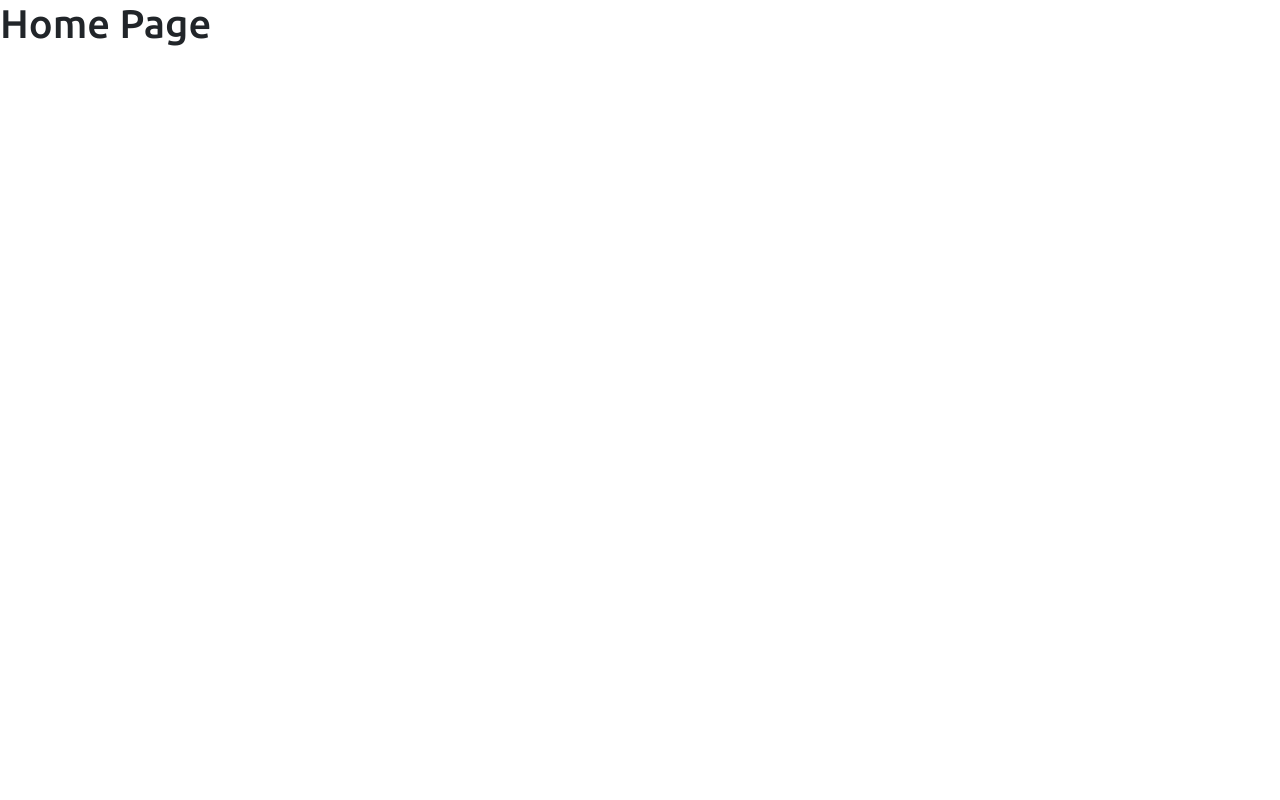
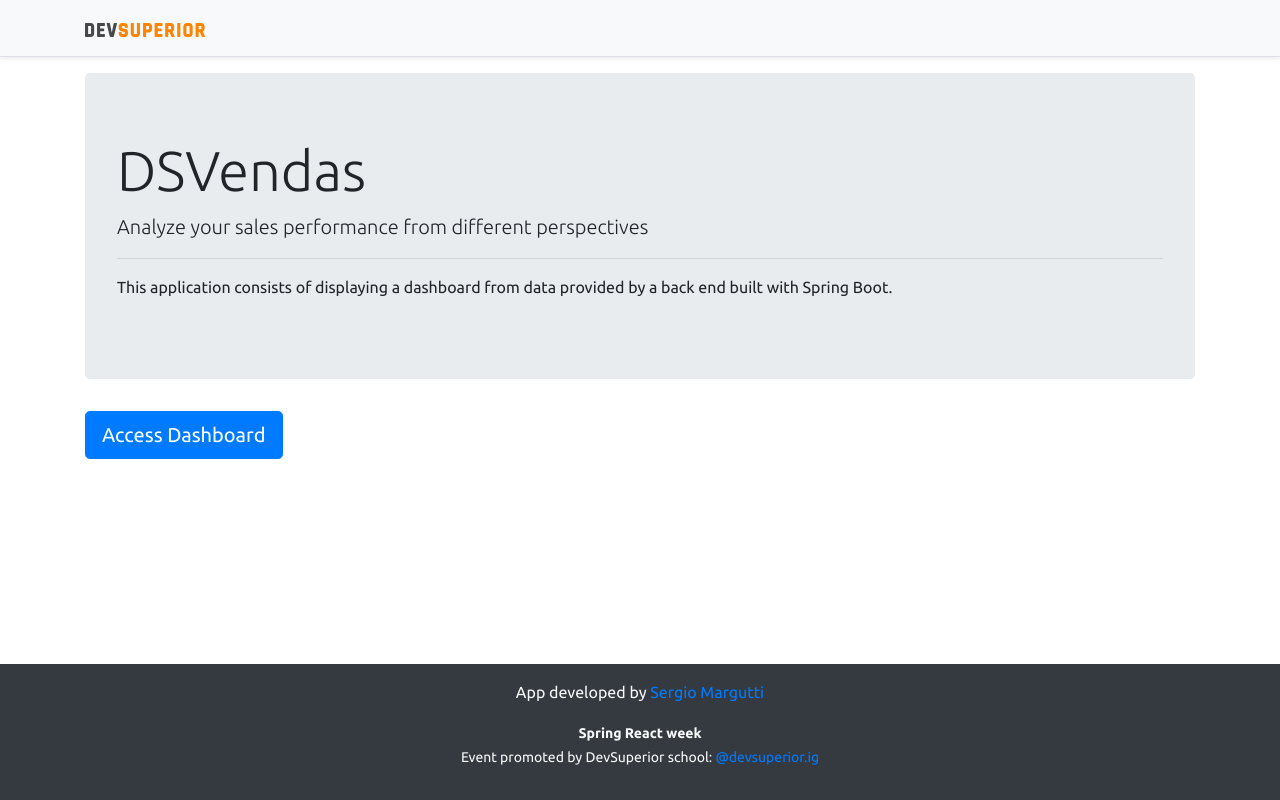
Before and after one commit to margutti/dsvendas, a React (Create React App) app in the folder frontend/: page / in a window 1280 px wide. Built offline with nearby package versions, Linux system fonts and the light colour scheme.

Commit message:
Home, navigation

```diff
--- a/frontend/src/components/NavBar/index.tsx
+++ b/frontend/src/components/NavBar/index.tsx
@@ -1,11 +1,14 @@
 import ImgDsDark from 'assets/img/ds_dark.svg';
+import { Link } from 'react-router-dom';
 
 function NavBar() {
     return (
         <div className="d-flex flex-column flex-md-row align-items-center p-3 px-md-4 mb-3 bg-light border-bottom shadow-sm">
             <div className="container">
                 <nav className="my-2 my-md-0 mr-md-3">
-                    <img src={ImgDsDark} alt="DevSuperior" width="120" />
+                    <Link to="/">
+                        <img src={ImgDsDark} alt="DevSuperior" width="120" />
+                    </Link>
                 </nav>
             </div>
         </div>
--- a/frontend/src/pages/Home/index.tsx
+++ b/frontend/src/pages/Home/index.tsx
@@ -1,7 +1,23 @@
+import Footer from "components/Footer"
+import NavBar from "components/NavBar"
+import { Link } from "react-router-dom"
+
 export const Home = () => {
     return (
-        <div>
-            <h1>Home Page</h1>
-        </div>
+        <>
+            <NavBar />
+            <div className="container">
+                <div className="jumbotron">
+                    <h1 className="display-4">DSVendas</h1>
+                    <p className="lead">Analyze your sales performance from different perspectives</p>
+                    <hr />
+                    <p>This application consists of displaying a dashboard from data provided by a back end built with Spring Boot.</p>
+                </div>
+                <Link className="btn btn-primary btn-lg" to="/dashboard">
+                    Access Dashboard
+                </Link>
+            </div>
+            <Footer />
+        </>
     )
 }
```
